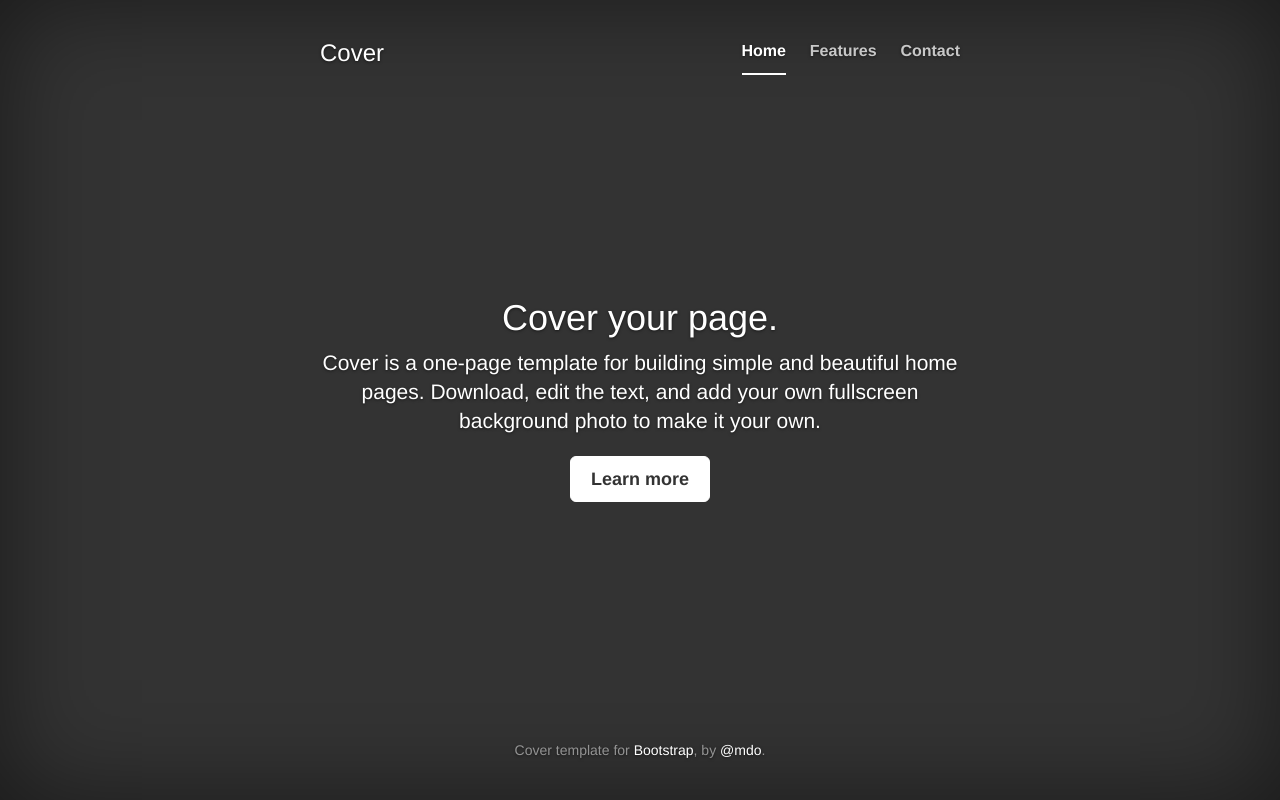
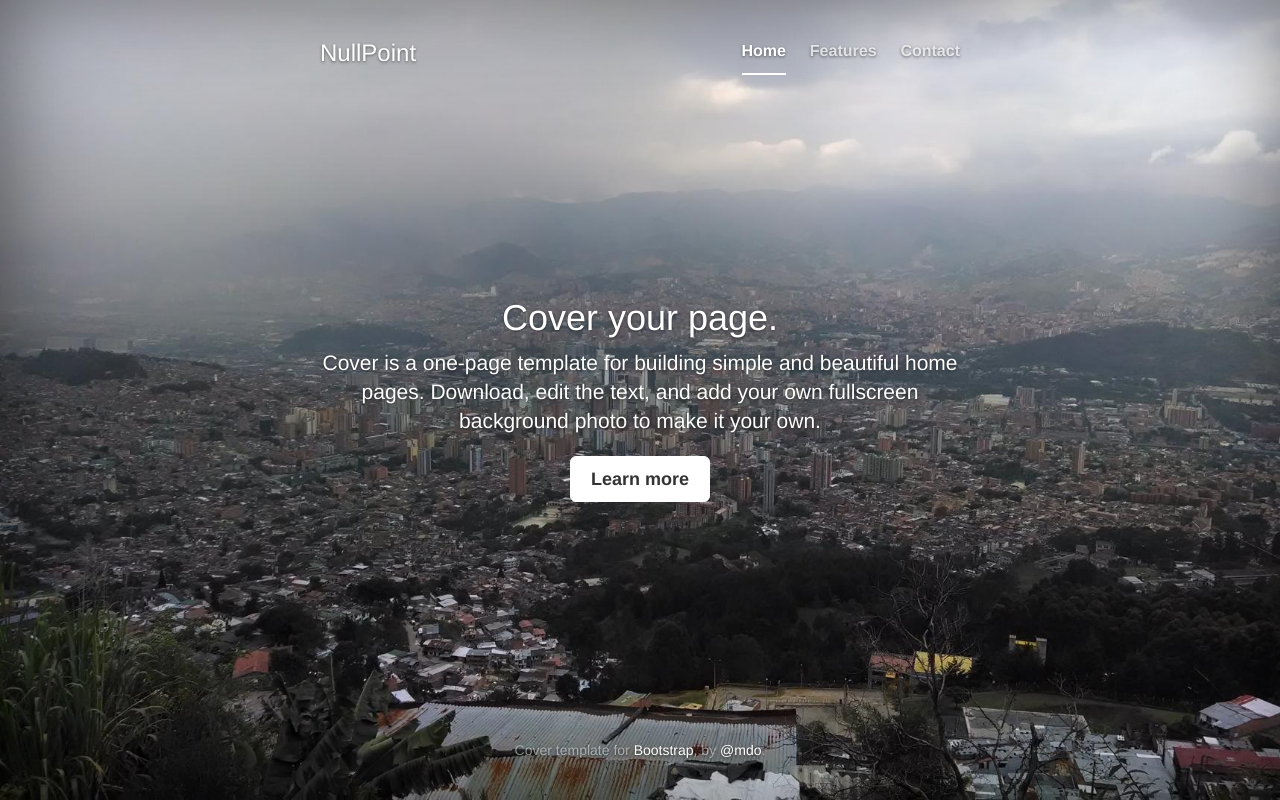
Before and after one commit to sigifredo/nullpoint-web, a plain HTML site: page index.html in a window 1280 px wide. Drawn offline with nearby package versions, Linux system fonts and the light colour scheme.

Commit message:
Medellín's background added.

```diff
--- a/css/cover.css
+++ b/css/cover.css
@@ -37,12 +37,19 @@ body {
 
 /* Extra markup and styles for table-esque vertical and horizontal centering */
 .site-wrapper {
-  display: table;
-  width: 100%;
-  height: 100%; /* For at least Firefox */
-  min-height: 100%;
-  -webkit-box-shadow: inset 0 0 100px rgba(0,0,0,.5);
-          box-shadow: inset 0 0 100px rgba(0,0,0,.5);
+    background-image: url(../imgs/medellin.jpg);
+    background-size: cover;
+    bottom: 0px;
+    display: table;
+    height: 100%; /* For at least Firefox */
+    left: 0px;
+    min-height: 100%;
+    position: absolute;
+    right: 0px;
+    top: 0px;
+    width: 100%;
+    -webkit-box-shadow: inset 0 0 100px rgba(0,0,0,.5);
+            box-shadow: inset 0 0 100px rgba(0,0,0,.5);
 }
 .site-wrapper-inner {
   display: table-cell;
--- a/index.html
+++ b/index.html
@@ -9,7 +9,7 @@
     <meta name="author" content="">
     <link rel="icon" href="imgs/favicon.ico">
 
-    <title>Cover Template for Bootstrap</title>
+    <title>NullPoint</title>
 
     <!-- Bootstrap core CSS -->
     <link href="css/bootstrap.min.css" rel="stylesheet">
@@ -38,7 +38,7 @@
 
           <div class="masthead clearfix">
             <div class="inner">
-              <h3 class="masthead-brand">Cover</h3>
+              <h3 class="masthead-brand">NullPoint</h3>
               <nav>
                 <ul class="nav masthead-nav">
                   <li class="active"><a href="#">Home</a></li>
```
Also changed, not shown: imgs/medellin.jpg (added).
